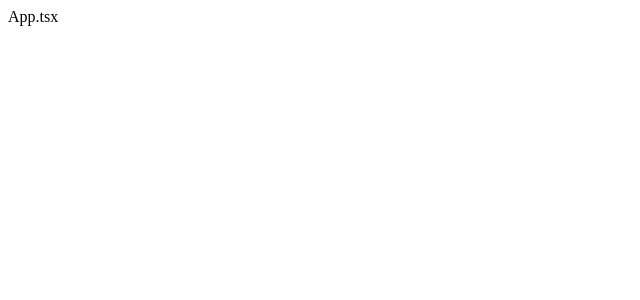
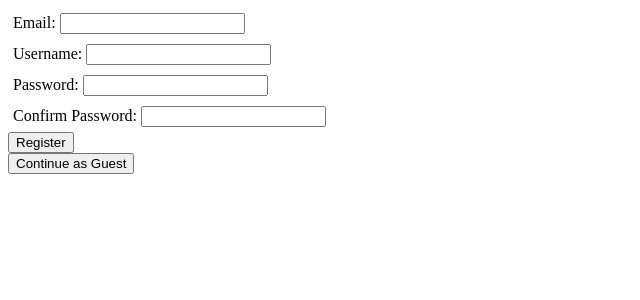
Before and after one commit to dopeter2498/rps-tactics, a React (Vite) app: page / in a window 1280 px wide. Shown: the top 300 px of the page, without its empty margins (0-640 px from the left). Built offline with nearby package versions, Linux system fonts and the light colour scheme.

Commit message:
Added a Login page and Guest page

```diff
--- a/src/App.tsx
+++ b/src/App.tsx
@@ -1,8 +1,15 @@
+import { Route, Routes } from 'react-router-dom';
+
+import Login from './screens/Login';
+import Guest from './screens/Guest';
+
 const App = () => {
   return (
-    <div>
-      App.tsx
-    </div>
+    <Routes>
+      <Route path='/' element={<Login />} />
+      <Route path='/login' element={<Login />} />
+      <Route path='/guest' element={<Guest />} />
+    </Routes>
   );
 }
 
--- a/src/main.tsx
+++ b/src/main.tsx
@@ -1,10 +1,13 @@
-import React from 'react'
-import ReactDOM from 'react-dom'
-import App from './App'
+import React from 'react';
+import ReactDOM from 'react-dom';
+import { BrowserRouter } from 'react-router-dom';
+import App from './App';
 
 ReactDOM.render(
   <React.StrictMode>
-    <App />
+    <BrowserRouter>
+      <App />
+    </BrowserRouter>
   </React.StrictMode>,
   document.getElementById('root')
 )
--- /dev/null
+++ b/src/screens/Guest.tsx
@@ -0,0 +1,11 @@
+const Guest = () => {
+  return (
+    <div className='guest'>
+      <div className='guest-header'>
+        <h2>{'Guest Page'}</h2>
+      </div>
+    </div>
+  );
+}
+
+export default Guest;
--- /dev/null
+++ b/src/screens/Login.tsx
@@ -0,0 +1,73 @@
+import { useState } from 'react';
+import { useNavigate } from 'react-router-dom';
+
+import '../styles/Login.css';
+
+const Login = () => {
+  const [email, setEmail] = useState('');
+  const [username, setUsername] = useState('');
+  const [password, setPassword] = useState('');
+  const [confirmPassword, setConfirmPassword] = useState('');
+
+  const navigate = useNavigate();
+
+  const onRegister = (e: React.FormEvent<HTMLFormElement>) => {
+    e.preventDefault();
+    if (email === '' || username === '' || password === '' ||
+        confirmPassword === '' || password !== confirmPassword) {
+      alert('Invalid credentials');
+      setPassword('');
+      setConfirmPassword('');
+      return;
+    }
+  }
+
+  return (
+    <div className='login'>
+      <form className='login-form' onSubmit={onRegister}>
+        <label className='login-form-label'>
+          {'Email: '}
+          <input
+            type='text'
+            name='email'
+            value={email}
+            onChange={(e) => setEmail(e.target.value)}
+          />
+        </label>
+        <label className='login-form-label'>
+          {'Username: '}
+          <input
+            type='text'
+            name='username'
+            value={username}
+            onChange={(e) => setUsername(e.target.value)}
+          />
+        </label>
+        <label className='login-form-label'>
+          {'Password: '}
+          <input
+            type='password'
+            name='password'
+            value={password}
+            onChange={(e) => setPassword(e.target.value)}
+          />
+        </label>
+        <label className='login-form-label'>
+          {'Confirm Password: '}
+          <input
+            type='password'
+            name='confirmPassword'
+            value={confirmPassword}
+            onChange={(e) => setConfirmPassword(e.target.value)}
+          />
+        </label>
+        <input type='submit' value='Register' />
+      </form>
+      <button onClick={() => {navigate('../guest')}}>
+        {'Continue as Guest'}
+      </button>
+    </div>
+  );
+}
+
+export default Login;
--- /dev/null
+++ b/src/styles/Login.css
@@ -0,0 +1,5 @@
+.login-form-label {
+  padding: 5px;
+  width: 100%;
+  display: inline-block;
+}
```
